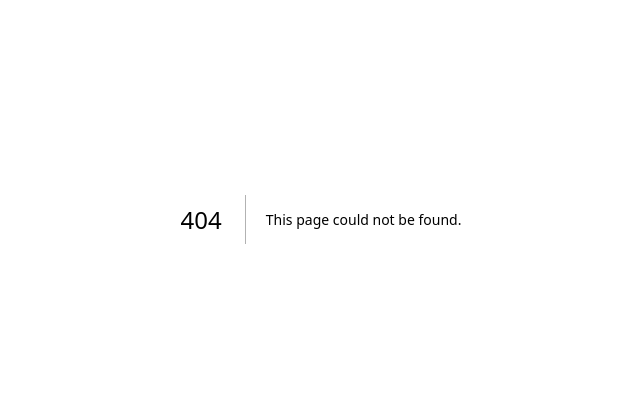
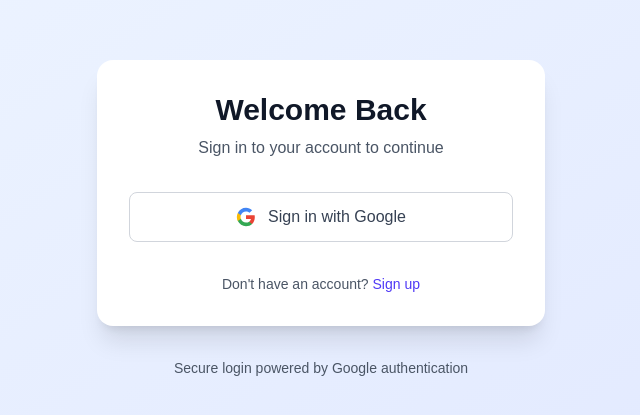
Before and after one commit to romits1990/link-tutor, a Next.js app: page /login in a window 1280 px wide. Before the commit this address had no page. Shown: the part 181-596 px from the top of the page, without its empty margins (319-959 px from the left). Built offline with nearby package versions, Linux system fonts and the light colour scheme; no server answers.

Commit message:
basic authentication flow has been setup

```diff
--- a/app/components/sign-in.tsx
+++ b/app/components/sign-in.tsx
@@ -1,15 +1,53 @@
+"use client";
 
-import { signIn } from "@/auth"
+import { signIn } from "next-auth/react";
+import { useState } from "react";
 
 export default function SignIn() {
+  const [isLoading, setIsLoading] = useState(false);
+  const [error, setError] = useState<string | null>(null);
+
+  const handleGoogleSignIn = async () => {
+    try {
+      setIsLoading(true);
+      setError(null);
+      await signIn("google", { redirect: true, redirectTo: "/" });
+    } catch (err) {
+      setError("Failed to sign in with Google");
+      setIsLoading(false);
+    }
+  };
+
   return (
-    <form
-      action={async () => {
-        "use server"
-        await signIn("google")
-      }}
-    >
-      <button type="submit">Signin with Google</button>
-    </form>
-  )
+    <div className="w-full max-w-md mx-auto">
+      <button
+        onClick={handleGoogleSignIn}
+        disabled={isLoading}
+        className="w-full flex items-center justify-center gap-3 px-6 py-3 bg-white border border-gray-300 rounded-lg font-medium text-gray-700 hover:bg-gray-50 disabled:opacity-50 disabled:cursor-not-allowed transition-colors"
+      >
+        <svg className="w-5 h-5" viewBox="0 0 24 24">
+          <path
+            fill="#EA4335"
+            d="M22.56 12.25c0-.78-.07-1.53-.2-2.25H12v4.26h5.92c-.26 1.37-1.04 2.53-2.21 3.31v2.77h3.57c2.08-1.92 3.28-4.74 3.28-8.09z"
+          />
+          <path
+            fill="#34A853"
+            d="M12 23c2.97 0 5.46-.98 7.28-2.66l-3.57-2.77c-.98.66-2.23 1.06-3.71 1.06-2.86 0-5.29-1.93-6.16-4.53H2.18v2.84C3.99 20.53 7.7 23 12 23z"
+          />
+          <path
+            fill="#FBBC05"
+            d="M5.84 14.09c-.22-.66-.35-1.36-.35-2.09s.13-1.43.35-2.09V7.07H2.18C1.43 8.55 1 10.22 1 12s.43 3.45 1.18 4.93l2.85-2.22.81-.62z"
+          />
+          <path
+            fill="#4285F4"
+            d="M12 5.38c1.62 0 3.06.56 4.21 1.64l3.15-3.15C17.45 2.09 14.97 1 12 1 7.7 1 3.99 3.47 2.18 7.07l3.66 2.84c.87-2.6 3.3-4.53 6.16-4.53z"
+          />
+        </svg>
+        {isLoading ? "Signing in..." : "Sign in with Google"}
+      </button>
+      {error && (
+        <p className="mt-3 text-center text-sm text-red-600">{error}</p>
+      )}
+    </div>
+  );
 }
--- a/app/lib/prisma.ts
+++ b/app/lib/prisma.ts
@@ -1,6 +1,4 @@
-// lib/prisma.ts
-
-import { PrismaClient } from "@prisma/client" // 🌟 Use the NAMED import { PrismaClient }
+import { PrismaClient } from "@prisma/client";
 import { Pool } from 'pg'
 import { PrismaPg } from "@prisma/adapter-pg"
 
--- /dev/null
+++ b/app/login/page.tsx
@@ -0,0 +1,49 @@
+import SignIn from "@/app/components/sign-in";
+import { auth } from "@/auth";
+import { redirect } from "next/navigation";
+
+export default async function LoginPage() {
+    const session = await auth();
+    if( session?.user) {
+        // If already authenticated, redirect to home
+        redirect("/");
+    }
+  return (
+    <div className="min-h-screen bg-gradient-to-br from-blue-50 to-indigo-100 dark:from-gray-900 dark:to-gray-800 flex items-center justify-center px-4">
+      <div className="w-full max-w-md">
+        <div className="bg-white dark:bg-gray-800 rounded-2xl shadow-xl p-8 space-y-8">
+          {/* Header */}
+          <div className="text-center space-y-2">
+            <h1 className="text-3xl font-bold text-gray-900 dark:text-white">
+              Welcome Back
+            </h1>
+            <p className="text-gray-600 dark:text-gray-400">
+              Sign in to your account to continue
+            </p>
+          </div>
+
+          {/* Sign In Component */}
+          <SignIn />
+
+          {/* Footer */}
+          <div className="text-center text-sm text-gray-600 dark:text-gray-400">
+            <p>
+              Don't have an account?{" "}
+              <a
+                href="/signup"
+                className="text-indigo-600 dark:text-indigo-400 hover:text-indigo-700 dark:hover:text-indigo-300 font-medium"
+              >
+                Sign up
+              </a>
+            </p>
+          </div>
+        </div>
+
+        {/* Additional Info */}
+        <div className="mt-8 text-center text-sm text-gray-600 dark:text-gray-400">
+          <p>Secure login powered by Google authentication</p>
+        </div>
+      </div>
+    </div>
+  );
+}
--- a/app/page.tsx
+++ b/app/page.tsx
@@ -1,65 +1,113 @@
-import Image from "next/image";
-import SignIn from "@/app/components/sign-in";
+import { auth, signOut } from "@/auth";
+import { redirect } from "next/navigation";
 
-export default function Home() {
+export default async function Home() {
+  const session = await auth();
+
+  // If not authenticated, redirect to login
+  if (!session?.user) {
+    redirect("/login");
+  }
+
   return (
-    <div className="flex min-h-screen items-center justify-center bg-zinc-50 font-sans dark:bg-black">
-      <main className="flex min-h-screen w-full max-w-3xl flex-col items-center justify-between py-32 px-16 bg-white dark:bg-black sm:items-start">
-        <Image
-          className="dark:invert"
-          src="/next.svg"
-          alt="Next.js logo"
-          width={100}
-          height={20}
-          priority
-        />
-        <SignIn />
-        <div className="flex flex-col items-center gap-6 text-center sm:items-start sm:text-left">
-          <h1 className="max-w-xs text-3xl font-semibold leading-10 tracking-tight text-black dark:text-zinc-50">
-            To get started, edit the page.tsx file.
+    <div className="min-h-screen bg-gradient-to-br from-gray-50 to-gray-100 dark:from-gray-900 dark:to-gray-800">
+      {/* Header */}
+      <header className="bg-white dark:bg-gray-800 shadow">
+        <div className="max-w-7xl mx-auto px-4 sm:px-6 lg:px-8 py-4 flex justify-between items-center">
+          <h1 className="text-2xl font-bold text-gray-900 dark:text-white">
+            Welcome, {session.user.name}
           </h1>
-          <p className="max-w-md text-lg leading-8 text-zinc-600 dark:text-zinc-400">
-            Looking for a starting point or more instructions? Head over to{" "}
-            <a
-              href="https://vercel.com/templates?framework=next.js&utm_source=create-next-app&utm_medium=appdir-template-tw&utm_campaign=create-next-app"
-              className="font-medium text-zinc-950 dark:text-zinc-50"
+          <form
+            action={async () => {
+              "use server";
+              await signOut({ redirectTo: "/login" });
+            }}
+          >
+            <button
+              type="submit"
+              className="px-4 py-2 bg-red-600 hover:bg-red-700 text-white rounded-lg font-medium transition-colors"
             >
-              Templates
-            </a>{" "}
-            or the{" "}
-            <a
-              href="https://nextjs.org/learn?utm_source=create-next-app&utm_medium=appdir-template-tw&utm_campaign=create-next-app"
-              className="font-medium text-zinc-950 dark:text-zinc-50"
-            >
-              Learning
-            </a>{" "}
-            center.
+              Sign Out
+            </button>
+          </form>
+        </div>
+      </header>
+
+      {/* Main Content */}
+      <main className="max-w-7xl mx-auto px-4 sm:px-6 lg:px-8 py-12">
+        <div className="grid grid-cols-1 md:grid-cols-2 gap-8">
+          {/* Welcome Card */}
+          <div className="bg-white dark:bg-gray-800 rounded-lg shadow-md p-6">
+            <h2 className="text-xl font-semibold text-gray-900 dark:text-white mb-3">
+              Profile Information
+            </h2>
+            <div className="space-y-3">
+              {session.user.image && (
+                <div>
+                  <img
+                    src={session.user.image}
+                    alt={session.user.name || "User avatar"}
+                    className="w-16 h-16 rounded-full"
+                  />
+                </div>
+              )}
+              <div>
+                <p className="text-sm text-gray-600 dark:text-gray-400">Email</p>
+                <p className="text-gray-900 dark:text-white font-medium">
+                  {session.user.email}
+                </p>
+              </div>
+              {session.user.name && (
+                <div>
+                  <p className="text-sm text-gray-600 dark:text-gray-400">Name</p>
+                  <p className="text-gray-900 dark:text-white font-medium">
+                    {session.user.name}
+                  </p>
+                </div>
+              )}
+            </div>
+          </div>
+
+          {/* Quick Stats */}
+          <div className="bg-white dark:bg-gray-800 rounded-lg shadow-md p-6">
+            <h2 className="text-xl font-semibold text-gray-900 dark:text-white mb-3">
+              Dashboard
+            </h2>
+            <div className="space-y-4">
+              <div className="bg-blue-50 dark:bg-blue-900/20 p-4 rounded-lg">
+                <p className="text-sm text-gray-600 dark:text-gray-400">
+                  Status
+                </p>
+                <p className="text-lg font-semibold text-gray-900 dark:text-white">
+                  Authenticated ✓
+                </p>
+              </div>
+              <div className="bg-green-50 dark:bg-green-900/20 p-4 rounded-lg">
+                <p className="text-sm text-gray-600 dark:text-gray-400">
+                  Provider
+                </p>
+                <p className="text-lg font-semibold text-gray-900 dark:text-white">
+                  Google OAuth
+                </p>
+              </div>
+            </div>
+          </div>
+        </div>
+
+        {/* Info Section */}
+        <div className="mt-8 bg-white dark:bg-gray-800 rounded-lg shadow-md p-6">
+          <h2 className="text-xl font-semibold text-gray-900 dark:text-white mb-3">
+            Getting Started
+          </h2>
+          <p className="text-gray-700 dark:text-gray-300 mb-4">
+            You are now logged in and can access your dashboard. This is a protected page that
+            requires authentication.
           </p>
-        </div>
-        <div className="flex flex-col gap-4 text-base font-medium sm:flex-row">
-          <a
-            className="flex h-12 w-full items-center justify-center gap-2 rounded-full bg-foreground px-5 text-background transition-colors hover:bg-[#383838] dark:hover:bg-[#ccc] md:w-[158px]"
-            href="https://vercel.com/new?utm_source=create-next-app&utm_medium=appdir-template-tw&utm_campaign=create-next-app"
-            target="_blank"
-            rel="noopener noreferrer"
-          >
-            <Image
-              className="dark:invert"
-              src="/vercel.svg"
-              alt="Vercel logomark"
-              width={16}
-              height={16}
-            />
-            Deploy Now
-          </a>
-          <a
-            className="flex h-12 w-full items-center justify-center rounded-full border border-solid border-black/[.08] px-5 transition-colors hover:border-transparent hover:bg-black/[.04] dark:border-white/[.145] dark:hover:bg-[#1a1a1a] md:w-[158px]"
-            href="https://nextjs.org/docs?utm_source=create-next-app&utm_medium=appdir-template-tw&utm_campaign=create-next-app"
-            target="_blank"
-            rel="noopener noreferrer"
-          >
-            Documentation
-          </a>
+          <ul className="list-disc list-inside space-y-2 text-gray-700 dark:text-gray-300">
+            <li>Your session is securely managed with NextAuth</li>
+            <li>You can sign out anytime using the button in the header</li>
+            <li>Build your application features on top of this foundation</li>
+          </ul>
         </div>
       </main>
     </div>
--- a/auth.config.ts
+++ b/auth.config.ts
@@ -2,14 +2,10 @@
 import type { NextAuthConfig } from "next-auth";
 
 export const authConfig = {
-    secret: process.env.AUTH_SECRET,
     providers: [
         Google({
             clientId: process.env.AUTH_GOOGLE_ID,
             clientSecret: process.env.AUTH_GOOGLE_SECRET,
         })
     ],
-    session: {
-        strategy: "jwt",
-    },
 } satisfies NextAuthConfig;
--- a/auth.ts
+++ b/auth.ts
@@ -1,19 +1,13 @@
-// auth.ts (REQUIRED UPDATE)
-
-import NextAuth from "next-auth"
-import { PrismaAdapter } from "@auth/prisma-adapter"
-// 🌟 Import the Edge-safe config from the new file
-import { authConfig } from "@/auth.config"
-// Your prisma client from /app/lib/prisma
-import { prisma } from "@/app/lib/prisma"
+import NextAuth from "next-auth";
+import { PrismaAdapter } from "@auth/prisma-adapter";
+import { authConfig } from "@/auth.config";
+import { prisma } from "@/app/lib/prisma";
 
 export const { handlers, signIn, signOut, auth } = NextAuth({
-  // 🌟 FIX 3: Spread the providers/session config from auth.config.ts
   ...authConfig,
-
-  // 🌟 FIX 4: ONLY include the database adapter and database strategy here
   adapter: PrismaAdapter(prisma),
   session: {
-    strategy: "database", // Force database session strategy for the main app
+    strategy: "database",
   },
-})
+  secret: process.env.AUTH_SECRET,
+});
--- a/middleware.ts
+++ /dev/null
@@ -1,12 +0,0 @@
-// middleware.ts
-
-import { authConfig } from "@/auth.config"
-import NextAuth from "next-auth"
-
-// 🌟 FIX 1: Change the named export 'auth' to a default export
-export default NextAuth(authConfig).auth;
-
-export const config = {
-  // Only match routes you want protected
-  matcher: ["/((?!api|_next/static|_next/image|favicon.ico).*)"],
-}
--- a/package.json
+++ b/package.json
@@ -3,7 +3,7 @@
   "version": "0.1.0",
   "private": true,
   "scripts": {
-    "dev": "next dev",
+    "dev": "rm -rf .next && next dev",
     "build": "next build",
     "start": "next start",
     "lint": "eslint"
```
